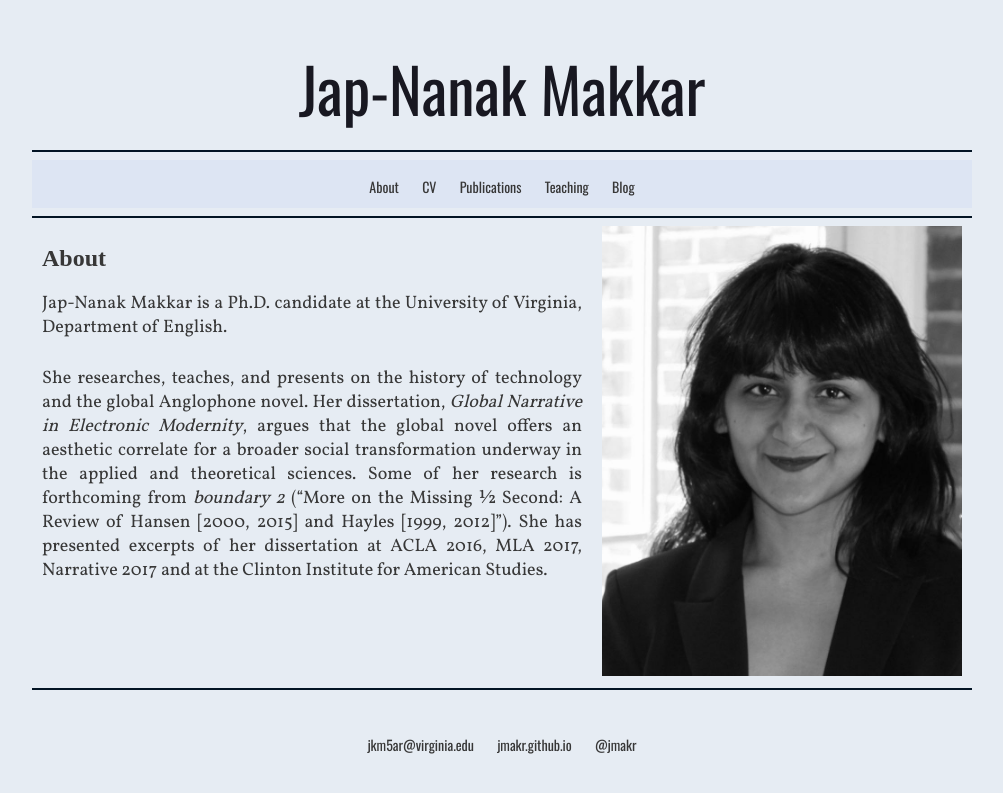
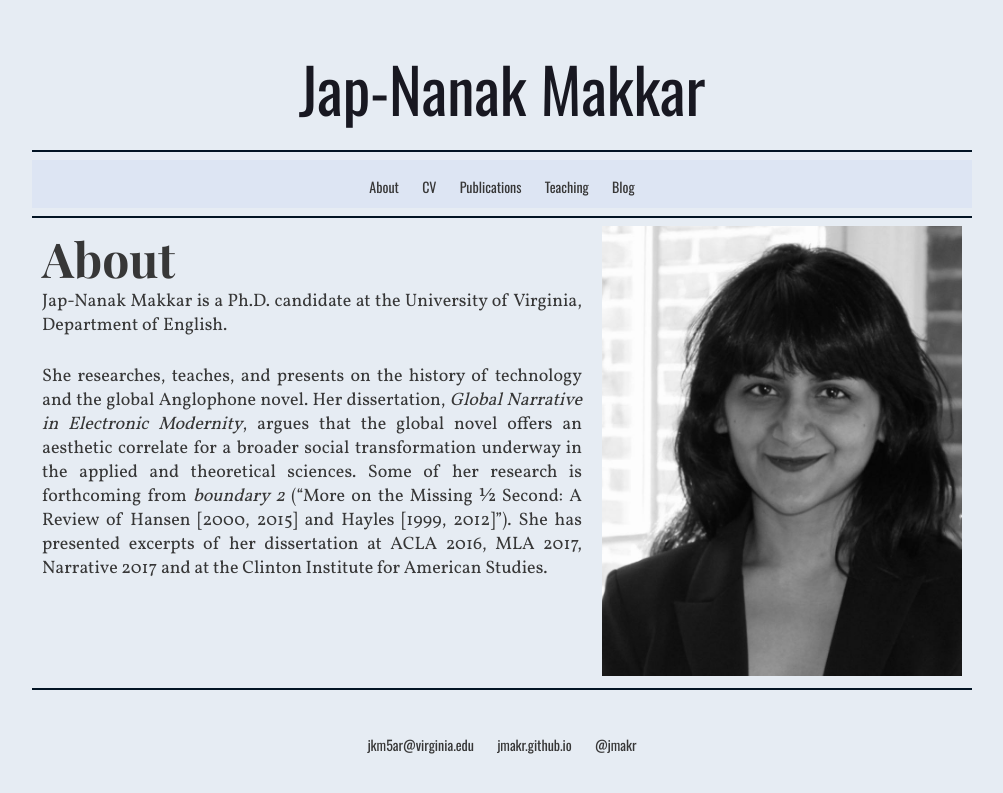
Before and after one commit to jmakr/jmakr.github.io, a Jekyll site: the page built from index.html, in a window 1280 px wide. Shown: the top 793 px of the page, without its empty margins (138-1141 px from the left). Built offline with Jekyll 4.4.1, drawn with Linux system fonts in a browser that asks for light colours; some web fonts are replaced.

Commit message:
Update index.html

```diff
--- a/index.html
+++ b/index.html
@@ -21,7 +21,7 @@ title: About
   <div id="blurb" class="article grid_7"> <!--takes up 620 pixels [10 at beginning not counted] horizontally,leaving me with 300 pixels for the photo horizontally, 10 at either end not counted !-->
 
 
-	<h2>{{ page.title }}</h2>
+	<p6>{{ page.title }}</p6>
 
 	<p2 align="justify">Jap-Nanak Makkar is a Ph.D. candidate at the University of Virginia, Department of English. </p2>
 
```
